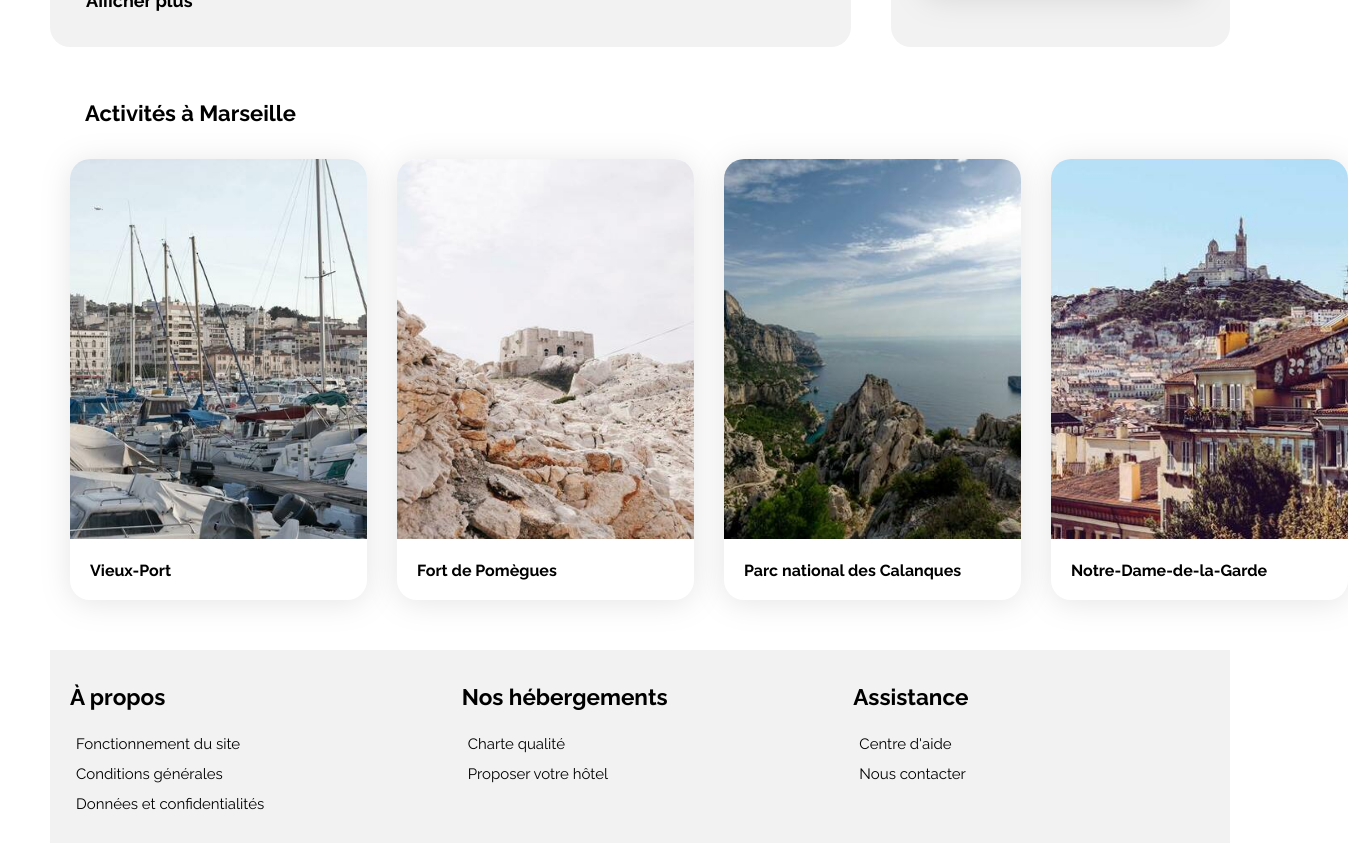
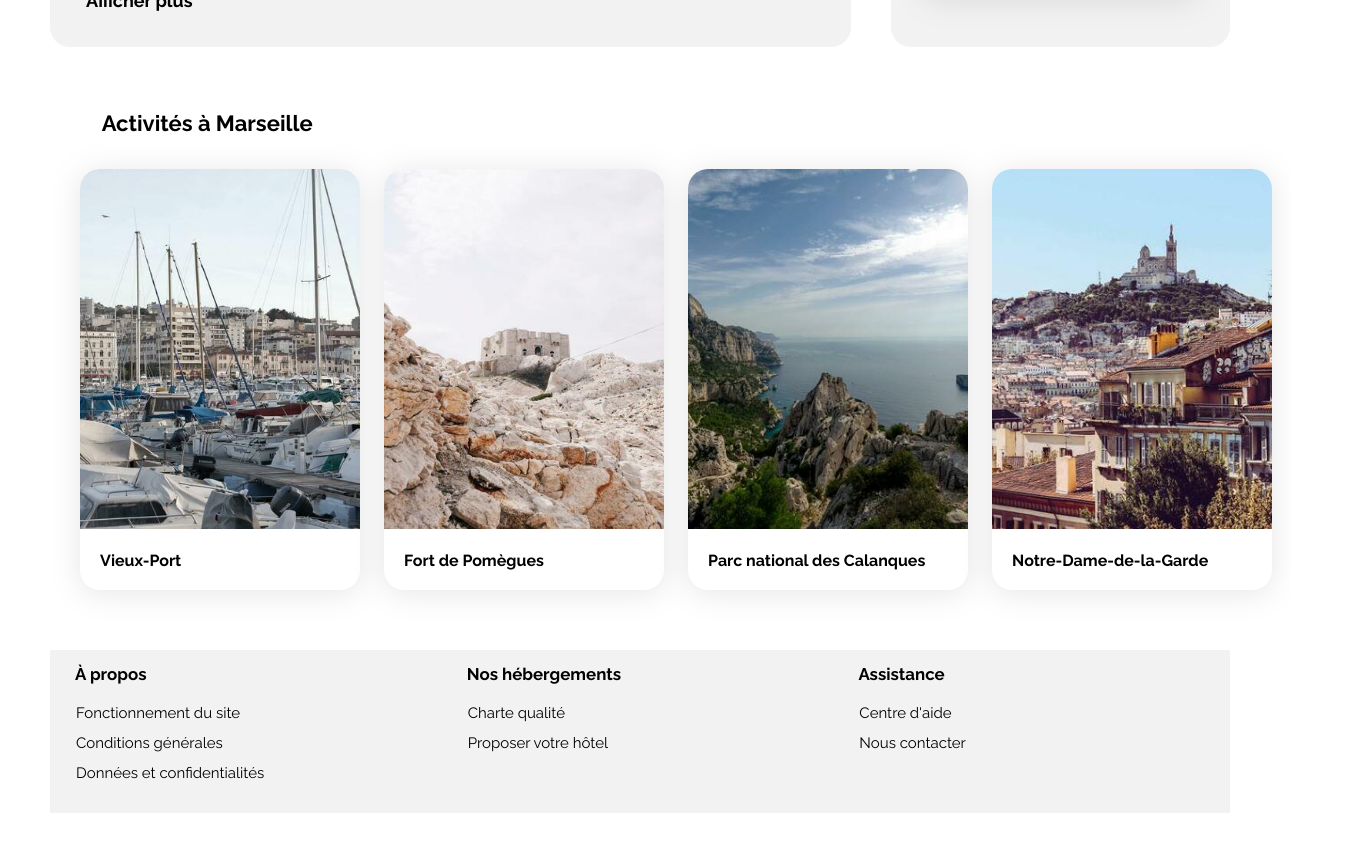
Before and after one commit to Tatitatouu/TroisiemeProjet, a plain HTML site: page index.html in a window 1280 px wide. Shown: the part 1040-1883 px from the top of the page, 1348 px wide, since content can reach past the window. After the commit the page ends 1853 px from the top, so only its background shows below. Drawn offline with Linux system fonts and the light colour scheme.

Commit message:
Modif HTML et CSS

```diff
--- a/css/style.css
+++ b/css/style.css
@@ -410,11 +410,12 @@ nav {
 .activites-section {
     background-color: white;
     border-radius: 20px;
-    padding: 20px;
 }
 
 .activites {
-    width: 250px;
+    width: 100%;
+    padding: 1.88em;
+    gap: 1.88em;
 }
 
 .card-activites {
@@ -430,8 +431,8 @@ nav {
 }
 
 .activites-cards img {
-    width: 297px;
-    height: 380px;
+    width: 17.5em;
+    height: 22.5em;
     border-radius: 20px 20px 0 0;
     object-fit: cover;
 }
@@ -455,8 +456,8 @@ nav {
 .directionRow-activites {
     display: flex;
     flex-direction: row;
-    gap: 30px;
-
+    gap: 1.5em;
+    width: 100%;
 }
 
 /* Footer section */
@@ -471,19 +472,22 @@ nav {
 }
 
 p {
+    font-size: 1em;
     margin: 6px;
 }
 
 .a-propos, .nos-hebergements, .assistance {
     width: 446px;
     height: 163px;
-    padding: 15px 15px 15px 0px;
     display: flex;
     flex-direction: column;
     font-size: 15px;
 }
 
-
+h2 {
+    font-size: 1.125em;
+    margin-left: 0.30em;
+}
 /* Le code ci-dessous correspond à la version responsive uniquement */
 
 /****** Media queries ***********/
--- a/index.html
+++ b/index.html
@@ -275,7 +275,7 @@
                                 <div class="card-activites">
                                     <img class="activites-cards img" src="./images/activites/florian-wehde.jpg" alt="Image de Notre-Dame-de-la-Garde">
                                     <div class="activites-card-content">
-                                        <h2 class="activites-card-title">Notre-Dame-de-la-Garde</h2>
+                                        <h3 class="activites-card-title">Notre-Dame-de-la-Garde</h3>
                                     </div>
                                 </div>
                             </a>
@@ -287,7 +287,7 @@
         <footer>
             <div class="footer-container">
                 <section class="a-propos">
-                    <h1>À propos</h1>
+                    <h2>À propos</h2>
                     <p>Fonctionnement du site</p>
                     <p>Conditions générales</p>
                     <p>Données et confidentialités</p>
```
